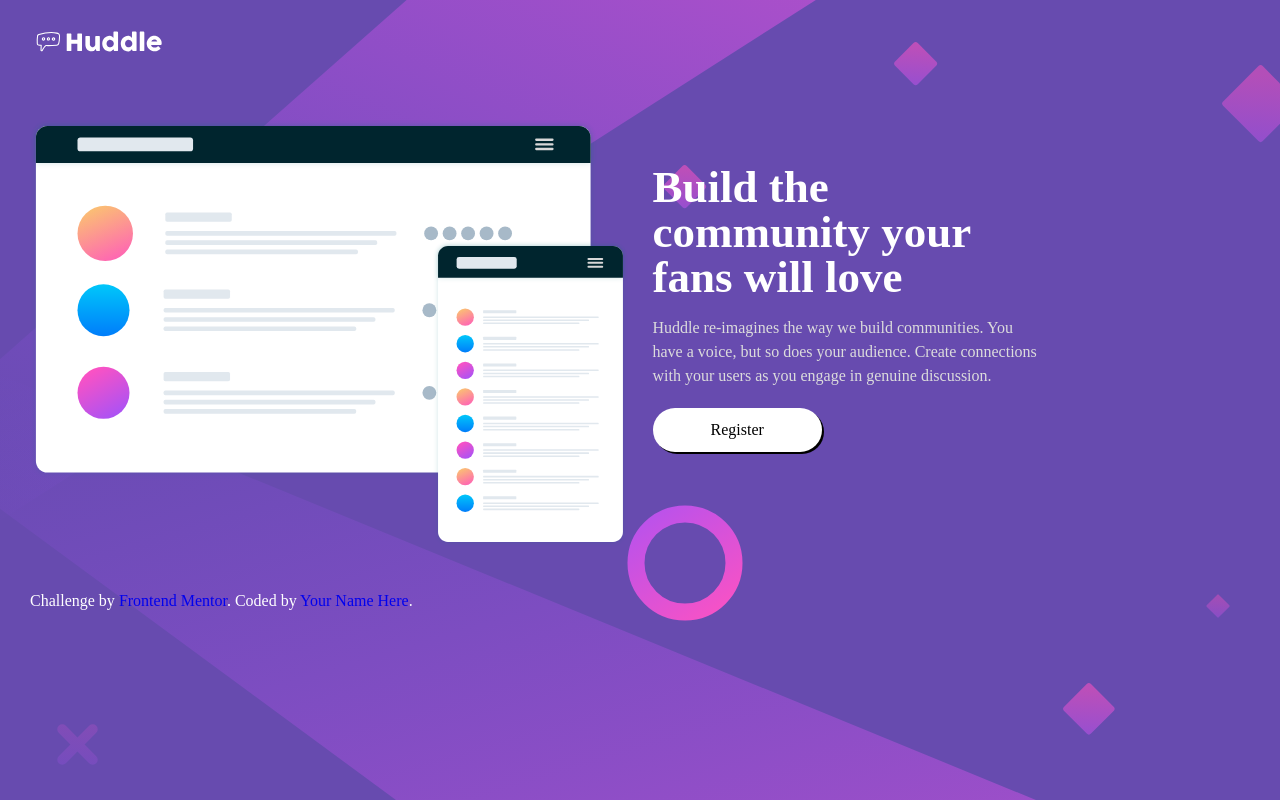
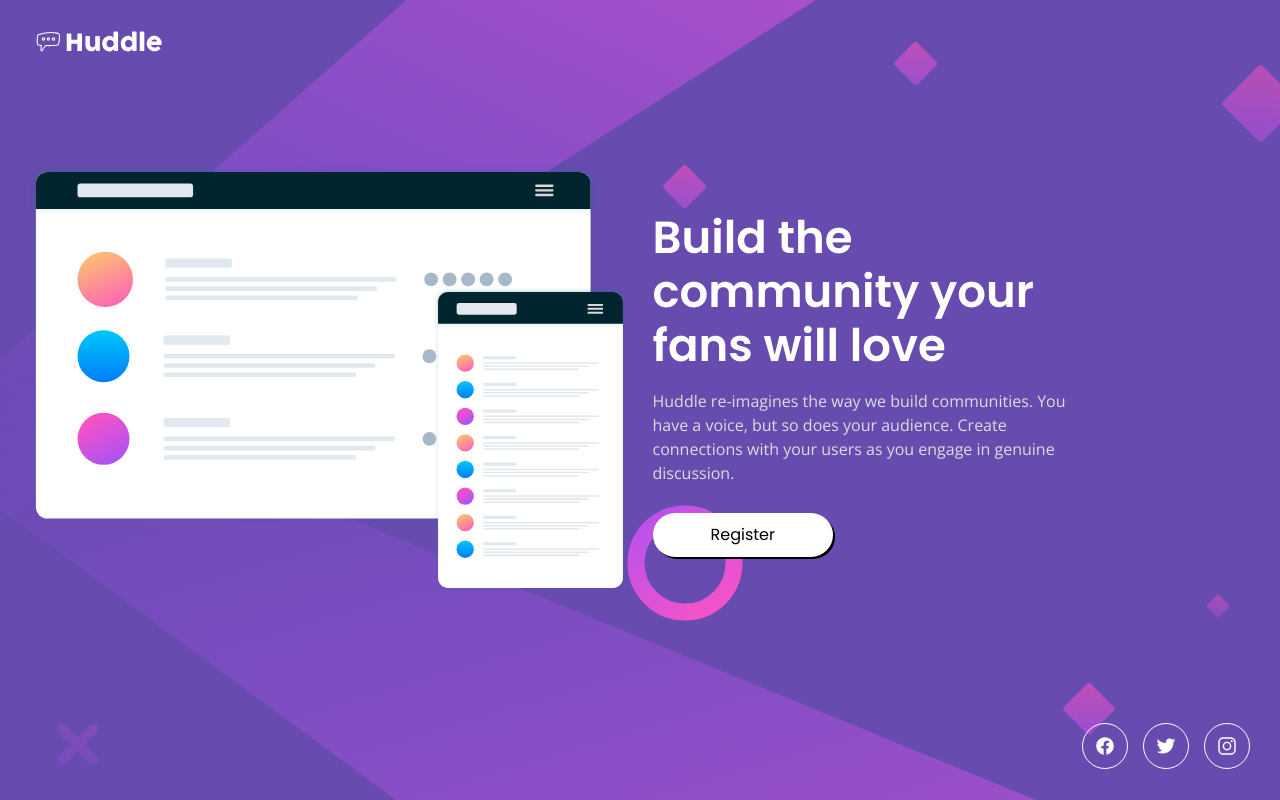
Before and after one commit to Disney-Banje/Frontend-Mentor, a plain HTML site: page Challenges/huddle-landing-page/index.html in a window 1280 px wide. Drawn offline with nearby package versions, Linux system fonts and the light colour scheme.

Commit message:
additional element font & layout correction

```diff
--- a/Challenges/huddle-landing-page/index.html
+++ b/Challenges/huddle-landing-page/index.html
@@ -5,6 +5,8 @@
   <meta name="viewport" content="width=device-width, initial-scale=1.0"> <!-- displays site properly based on user's device -->
 
   <link rel="icon" type="image/png" sizes="32x32" href="./images/favicon-32x32.png">
+  <script type="module" src="https://unpkg.com/ionicons@7.1.0/dist/ionicons/ionicons.esm.js"></script>
+  <script nomodule src="https://unpkg.com/ionicons@7.1.0/dist/ionicons/ionicons.js"></script>
 
   <title>Frontend Mentor | Huddle landing page with single introductory section</title>
   <link rel="stylesheet" href="style.css">
@@ -39,19 +41,21 @@
         <footer>
             <ul class="socials-links">
                 <li>
-                    <a href="#" class="facebook"></a>
+                    <a href="#" class="facebook">
+                        <ion-icon name="logo-facebook"></ion-icon>
+                    </a>
                 </li>
                 <li>
-                    <a href="" class="twitter"></a>
+                    <a href="" class="twitter">
+                        <ion-icon name="logo-twitter"></ion-icon>
+                    </a>
                 </li>
                 <li>
-                    <a href="" class="instagram"></a>
+                    <a href="" class="instagram">
+                        <ion-icon name="logo-instagram"></ion-icon>
+                    </a>
                 </li>
             </ul>
-            <p class="attribution">
-              Challenge by <a href="https://www.frontendmentor.io?ref=challenge" target="_blank">Frontend Mentor</a>.
-              Coded by <a href="#">Your Name Here</a>.
-            </p>
           </footer>
   </div>
 </body>
--- a/Challenges/huddle-landing-page/style.css
+++ b/Challenges/huddle-landing-page/style.css
@@ -1,3 +1,5 @@
+@import url('https://fonts.googleapis.com/css2?family=Open+Sans:ital,wght@0,300..800;1,300..800&family=Poppins:ital,wght@0,100;0,200;0,300;0,400;0,500;0,600;0,700;0,800;0,900;1,100;1,200;1,300;1,400;1,500;1,600;1,700;1,800;1,900&display=swap');
+
 html {
     font-size: 62.5%;
 }
@@ -29,6 +31,8 @@ img {
 }
 
 body {
+    font-family: "Open Sans", sans-serif;
+    font-weight: 400;
     font-size: 1.5rem;
     line-height: 1.5;
     background: url('images/bg-mobile.svg'), var(--violet);
@@ -61,8 +65,10 @@ header {
 
 .page-title {
     font-size: 3.5rem;
-    line-height: 1.0;
+    font-weight: 600;
+    line-height: 1.2;
     margin-bottom: 1.6rem;
+    font-family: "Poppins", sans-serif;
 }
 
 .about-product {
@@ -70,10 +76,12 @@ header {
 }
 
 .register-btn {
+    font-family: "Poppins", sans-serif;
+    font-weight: 400;
     background-color: white;
     padding: 1.0rem 5.8rem;
     border-radius: 2.5rem;
-    margin: 2.0rem 0;
+    margin: 2.8rem 0;
     display: inline-block;
     color: black;
     box-shadow: 0.2rem 0.2rem  black;
@@ -83,9 +91,34 @@ header {
 .register-btn:hover {
     transform: translate(0.2rem, 0.2rem);
     box-shadow: none;
-    color: var(--violet);
+    color: white;
+    background-color: var(--Soft-Magenta);
 }
 
+footer {
+    display: flex;
+    justify-content: center;
+}
+
+.socials-links {
+    display: flex;
+    gap: 1.5rem;
+}
+
+ion-icon {
+    font-size: 2.0rem;
+    color: white;
+    border: 0.1rem solid white;
+    padding: 1.2rem;
+    border-radius: 50%;
+    transition: all 250ms ease-in-out;
+}
+
+li a:hover ion-icon {
+    transform: translate(0.3rem, -0.3rem);
+    color: var(--Soft-Magenta);
+    border-color: var(--Soft-Magenta);
+}
 
 @media screen and (min-width: 893px) {
 
@@ -98,8 +131,8 @@ header {
     }
 
     .container {
-        display: flex;
-        flex-direction: column;
+        display: grid;
+        grid-template-rows: 1fr 3fr 1fr;
         height: 100vh;
     }
 
@@ -117,14 +150,15 @@ header {
 
     footer {
         /* position: absolute; */
-        bottom: 1.8rem;
+        align-self: self-end;
+        justify-content: flex-end;
     }
 
 }
 
 @media screen and (min-width: 1024px) {
     .describe article {
-        width: 65%;
+        width: 75%;
     }
 
     .page-title {
```
